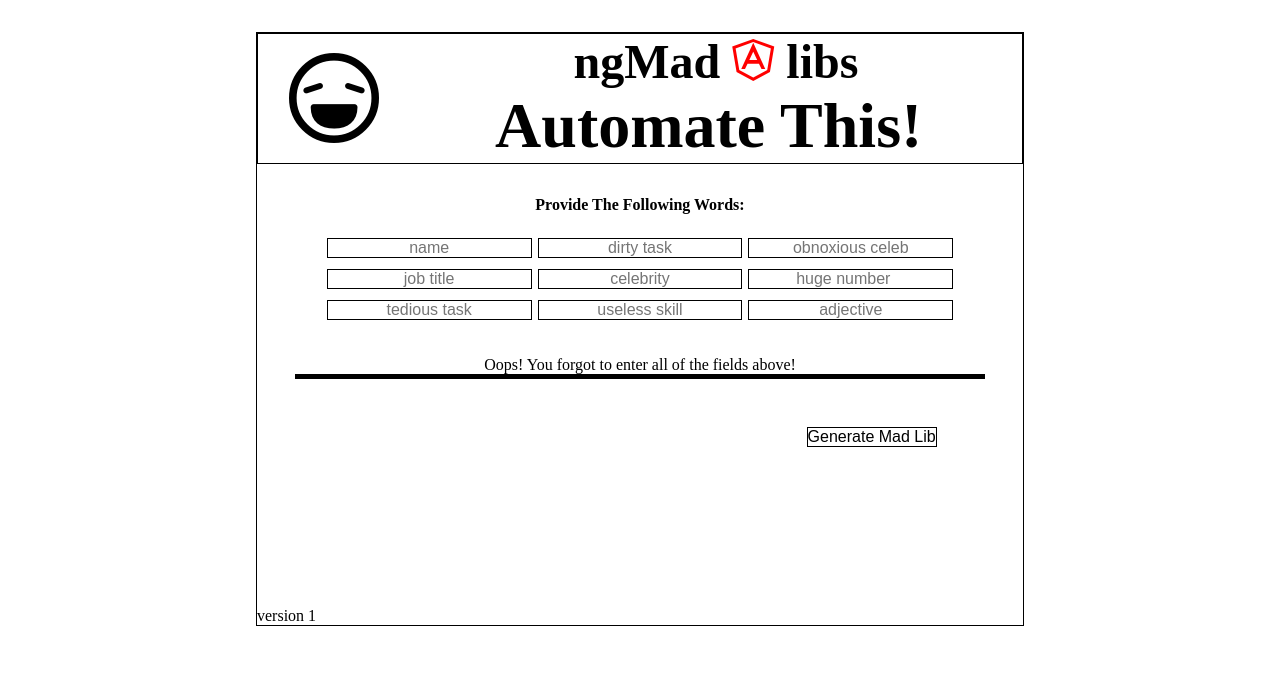
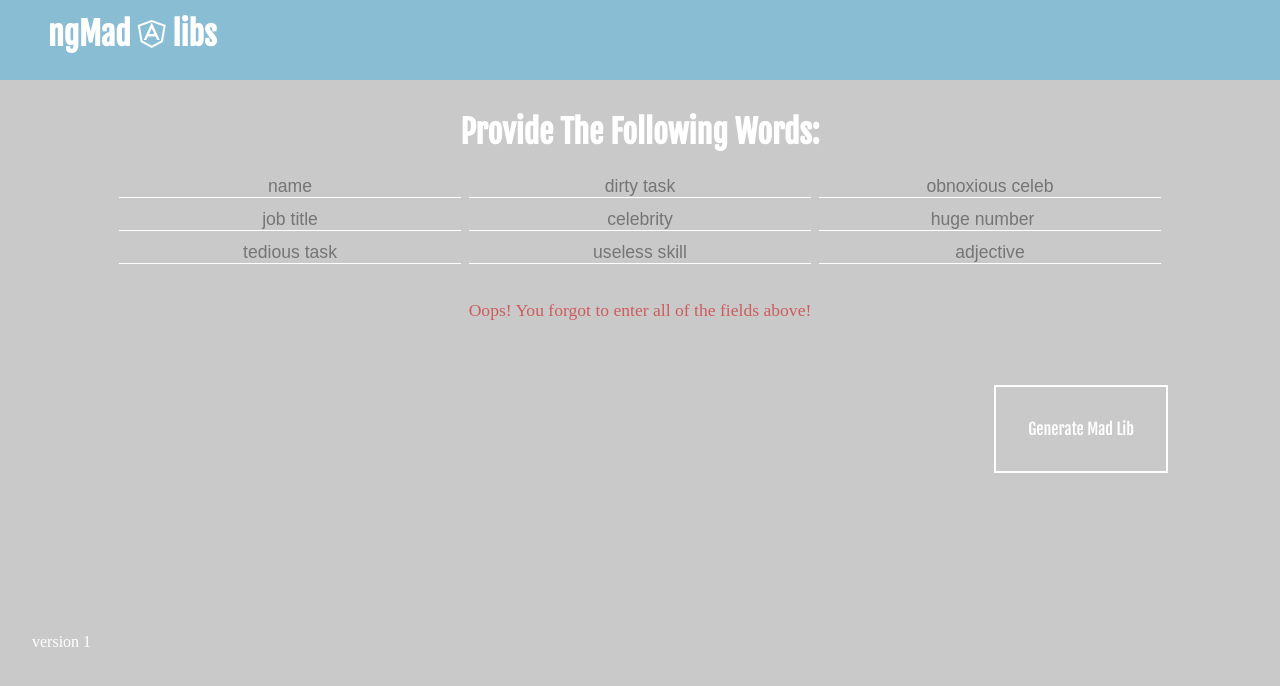
Before and after one commit to sjzerneri/mad-lib-project, a plain HTML site: page index.html in a window 1280 px wide. Drawn offline with nearby package versions, Linux system fonts and the light colour scheme; some packages are replaced by stand-ins of ours; a web font is replaced by a local one.

Commit message:
Styling Mad Lib

```diff
--- a/css/styles.css
+++ b/css/styles.css
@@ -31,43 +31,64 @@ Basic rules to write CSS
 
 /* General styles (General Module, wrapping around the modules bellow)
 (the styles used everywhere in the page (like the Body) or styles which are used in more than 2 of the modules bellow (h2, h3, h4, h5, h6, p, a, ul, li))
+
+font-family: 'Fjalla One', sans-serif; font-family: 'Average', serif;
 */
 
 body {
-    border: 1px solid black;
-    width: 60%;
-    margin: 2rem auto 2rem auto;
     background-color: white;
+    background-color: #c9c9c9;
+    color: white;
 }
 
 h1 {
-    font-size: 3rem;
+    font-size: 2rem;
     padding-right: 10rem;
+    font-family: 'Fjalla One'
 }
 
 h2 {
-    float: right;
+    margin: 0 auto;
+    text-align: center;
     font-size: 4rem;
     padding-right: 6rem;
+    font-family: 'Fjalla One';
+    margin-bottom: 2rem;
+}
+
+h3 {
+    font-size: 2rem;
+    font-family: 'Fjalla One';
 }
 
 input {
     text-align: center;
-    border: 1px solid black;
+    border-bottom: 1px solid white;
+    background-color: transparent;
+    color: white;
 }
 
 p {
-    width: 70%;
+    width: 50%;
+    text-align: center;
     margin: 0 auto;
     margin-bottom: 2rem;
     font-size: 1.3rem;
 }
 
 button[type=submit] {
-    margin-top: 3rem;
-    background-color: white;
-    border: 1px solid black;
+    font-family: 'Fjalla One';
+    margin-top: 4rem;
+    background-color: transparent;
+    padding: 2rem;
+    font-size: 1rem;
+    color: white;
+    border: 2px solid white;
     margin-right: 3rem;
+}
+
+button[type=submit]:hover {
+    background: #89bdd3;
 }
 
 .submission,
@@ -81,29 +102,28 @@ button[type=submit] {
 */
 
 header {
-    border: 1px solid black;
-    vertical-align: top;
-}
-
-.header-content,
-.header-content-2 {
-    display: inline-block;
-    vertical-align: top;
+    vertical-align: middle;
+    background-color: #89bdd3;
+    color: white;
+    height: 5rem;
 }
 
 .header-content {
-    width: 20%;
-    text-align: center;
-    margin-top: 1.2rem;
-}
-
-.header-content-2 {
+    padding-left: 3rem;
+    padding-top: .9rem;
     width: 79%;
-    text-align: right;
+    text-align: middle;
+    display: inline-block;
+    vertical-align: middle;
+    background:
 }
 
 .ion-social-angular-outline {
-    color: red;
+    color: white;
+}
+
+.mad-lib-result {
+    padding-top: 2rem;
 }
 
 .word-selection {
@@ -123,6 +143,7 @@ header {
     margin: 0 auto;
     width: 90%;
     text-align: center;
+    background-color: #c9c9c9;
 }
 
 
@@ -223,9 +244,15 @@ header {
     margin: 0 auto;
 }
 
+.errors {
+    color: indianred;
+}
+
 .all-words {
     margin: 0 auto;
     height: 100%;
+    font-family: 'Average', serif;
+    font-size: 1.1rem;
 }
 
 .generator {
@@ -243,6 +270,7 @@ header {
 
 footer {
     margin-top: 10rem;
+    margin-left: 2rem;
 }
 
 
--- a/index.html
+++ b/index.html
@@ -8,6 +8,7 @@
     <title>Mad Libs</title>
     <link href="css/styles.css" rel="stylesheet">
     <link href="http://code.ionicframework.com/ionicons/2.0.1/css/ionicons.min.css" rel="stylesheet">
+    <link href='https://fonts.googleapis.com/css?family=Fjalla+One|Average' rel='stylesheet' type='text/css'>
     <script src="js/app.js"></script>
     <script data-require="angular-messages@*" data-semver="1.4.0-beta.4" src="https://code.angularjs.org/1.4.0-beta.4/angular-messages.js"></script>
 </head>
@@ -15,11 +16,7 @@
 <body ng-controller="madLibsController">
     <header>
         <div class="header-content">
-            <img class="smiley-logo" src="images/smiley.png">
-        </div>
-        <div class="header-content-2">
             <h1>ngMad <i class="ionicons ion-social-angular-outline"></i> libs</h1>
-            <h2> Automate This! </h2>
         </div>
     </header>
 
@@ -49,7 +46,6 @@
                     </div>
                 </div>
         </div>
-        <div class="hor-line"> </div>
         <div class="submission">
             <button type="submit">Generate Mad Lib</button>
         </div>
@@ -59,8 +55,9 @@
 
     <section class="madlib-text" ng-show="hideForm && myForm.$valid">
         <div class="madlib-content">
-            <p> <strong>{{name}}</strong> was a <strong>{{jobtitle}}</strong> who loved technology. Although {{ gender.pronoun }} loved parts of her job, {{ gender.pronoun }} absolutely hated <strong>{{tedioustask}}</strong> and <strong>{{dirtytask}}</strong>. So, <strong>{{malename}}</strong> met with {{ gender.poss }} life mentor <strong>{{celebrity}}</strong> who told {{ gender.poss }} to learn how to <strong>{{uselessskill}} </strong>with Thinkful. Thinkful didn't offer a course on <strong>{{uselessskill}}</strong> so {{ gender.pronoun }} studied programming instead.
-                <p>What a great decision! With {{ gender.poss }} new skills, <strong>{{name}}</strong> built a(n) <strong>{{adjective}}</strong> robot named <strong>{{obnoxiousceleb}} </strong>that not only loved <strong>{{dirtytask}} </strong>but did it <strong>{{hugenumber}}</strong> times faster. </p>
+            <h2> Here's Your Mad-Lib..Enjoy!</h2>
+            <p class="mad-lib-result"> <strong>{{name}}</strong> was a <strong>{{jobtitle}}</strong> who loved technology. Although {{ gender.pronoun }} loved parts of her job, {{ gender.pronoun }} absolutely hated <strong>{{tedioustask}}</strong> and <strong>{{dirtytask}}</strong>. So, <strong>{{malename}}</strong> met with {{ gender.poss }} life mentor <strong>{{celebrity}}</strong> who told {{ gender.poss }} to learn how to <strong>{{uselessskill}} </strong>with Thinkful. Thinkful didn't offer a course on <strong>{{uselessskill}}</strong> so {{ gender.pronoun }} studied programming instead.
+                <p class="mad-lib-result">What a great decision! With {{ gender.poss }} new skills, <strong>{{name}}</strong> built a(n) <strong>{{adjective}}</strong> robot named <strong>{{obnoxiousceleb}} </strong>that not only loved <strong>{{dirtytask}} </strong>but did it <strong>{{hugenumber}}</strong> times faster. </p>
             </p>
             <div class="resetting">
                 <button type="submit" ng-click="startover()">Start Over</button>
```
